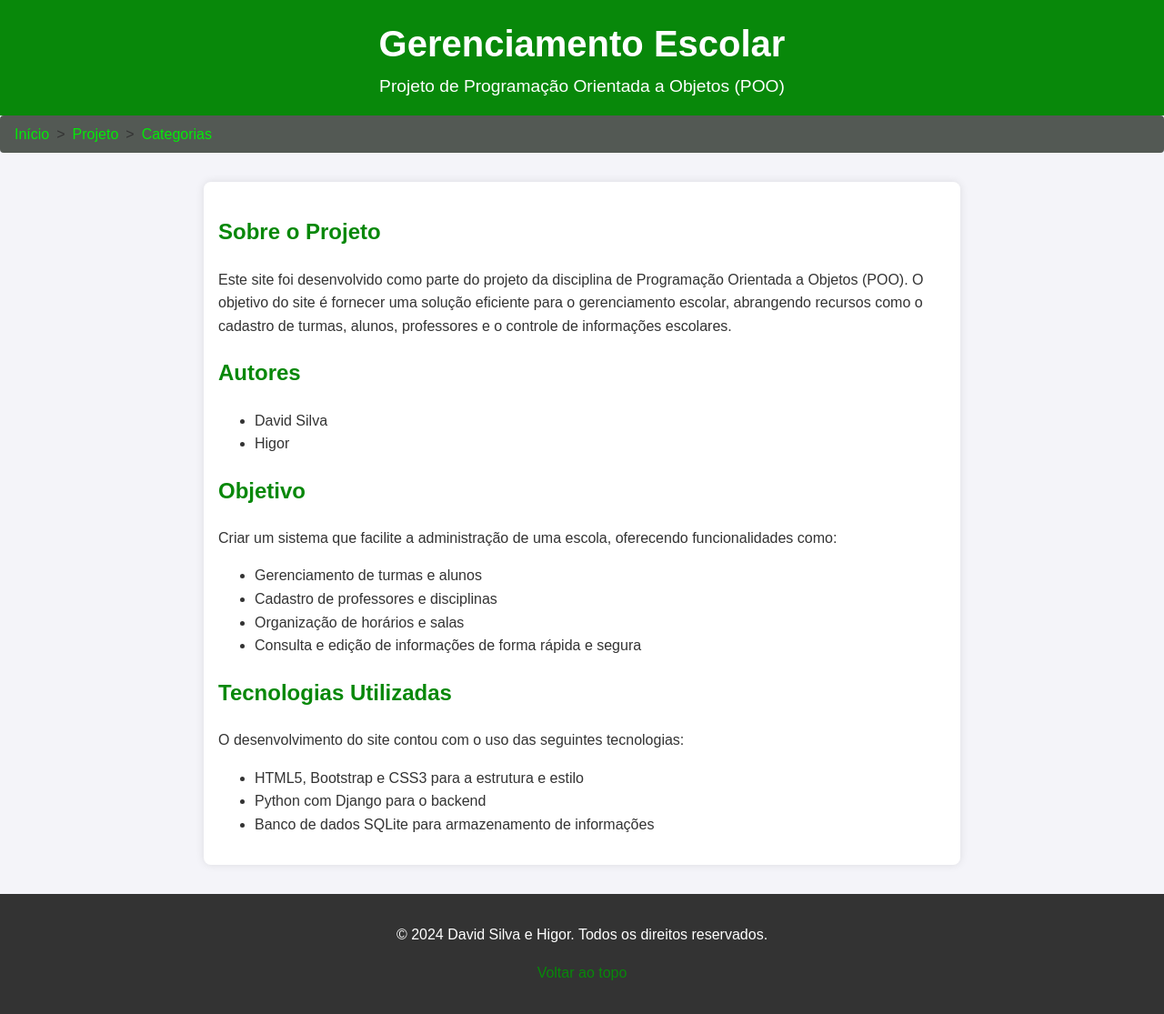
After one commit to HigorOliDev/projeto-poo-hd, a Django app: page /Detalhar/ in a window 1280 px wide. The commit adds this page. Shown: the whole page at 91% size. Run offline with Django 5.2, Linux system fonts and the light colour scheme.

```diff
--- a/app/forms.py
+++ b/app/forms.py
@@ -13,14 +13,15 @@ class Professorform(forms.ModelForm):
         fields = ['nome', 'codigo_professor', 'especialidade']
 
 class Turmaform(forms.ModelForm):
+
     class Meta:
         model = Turma
-        fields = ['nome', 'sala', 'ano']
+        fields = ['nome_turma', 'sala', 'ano']
 
 class Disciplinaform(forms.ModelForm):
     class Meta:
         model = Disciplina
-        fields = ['nome', 'codigo_disciplina', 'professor']
+        fields = ['nome_disciplina', 'codigo_disciplina', 'professor']
 
 class Horarioform(forms.ModelForm):
     class Meta:
--- /dev/null
+++ b/app/templates/Detalhar.html
@@ -0,0 +1,147 @@
+<!DOCTYPE html>
+<html lang="pt-BR">
+<head>
+    <meta charset="UTF-8">
+    <meta name="viewport" content="width=device-width, initial-scale=1.0">
+    <meta name="description" content="Apresentação do projeto de Programação Orientada a Objetos (POO) para gerenciamento escolar">
+    <title>Apresentação do Projeto - Gerenciamento Escolar</title>
+    <style>
+        body {
+            font-family: Arial, sans-serif;
+            line-height: 1.6;
+            margin: 0;
+            padding: 0;
+            background-color: #f4f4f9;
+            color: #333;
+        }
+        header {
+            background: #08880a;
+            color: white;
+            padding: 1rem 0;
+            text-align: center;
+        }
+        header h1 {
+            margin: 0;
+            font-size: 2.5rem;
+        }
+        header p {
+            margin: 0;
+            font-size: 1.2rem;
+        }
+        .breadcrumb {
+            display: flex;
+            list-style: none;
+            padding: 0.5rem 1rem;
+            background: #535954;
+            margin: 0;
+            border-radius: 4px;
+        }
+        .breadcrumb li {
+            margin-right: 0.5rem;
+        }
+        .breadcrumb li a {
+            text-decoration: none;
+            color: #04ea08;
+        }
+        .breadcrumb li a:hover {
+            text-decoration: underline;
+        }
+        .breadcrumb li::after {
+            content: ">";
+            margin-left: 0.5rem;
+        }
+        .breadcrumb li:last-child::after {
+            content: "";
+        }
+        .container {
+            max-width: 800px;
+            margin: 2rem auto;
+            padding: 1rem;
+            background: white;
+            box-shadow: 0 0 10px rgba(0, 0, 0, 0.1);
+            border-radius: 8px;
+        }
+        h2 {
+            color: #08880a;
+        }
+        footer {
+            text-align: center;
+            padding: 1rem;
+            background: #333;
+            color: white;
+            margin-top: 2rem;
+        }
+        footer a {
+            color: #08880a;
+            text-decoration: none;
+        }
+        footer a:hover {
+            text-decoration: underline;
+        }
+    </style>
+</head>
+<body>
+    <header>
+        <h1>Gerenciamento Escolar</h1>
+        <p>Projeto de Programação Orientada a Objetos (POO)</p>
+    </header>
+
+    <nav>
+        <ul class="breadcrumb">
+            <li><a href="/">Início</a></li>
+            <li><a href="/gerenciar">Projeto</a></li>
+            <li><a href="/Categorias">Categorias</a></li>
+
+        </ul>
+    </nav>
+
+    <main class="container">
+        <section>
+            <h2>Sobre o Projeto</h2>
+            <p>
+                Este site foi desenvolvido como parte do projeto da disciplina de Programação Orientada a Objetos (POO).
+                O objetivo do site é fornecer uma solução eficiente para o gerenciamento escolar, abrangendo recursos
+                como o cadastro de turmas, alunos, professores e o controle de informações escolares.
+            </p>
+        </section>
+
+        <section>
+            <h2>Autores</h2>
+            <ul>
+                <li>David Silva</li>
+                <li>Higor</li>
+            </ul>
+        </section>
+
+        <section>
+            <h2>Objetivo</h2>
+            <p>
+                Criar um sistema que facilite a administração de uma escola, oferecendo funcionalidades como:
+            </p>
+            <ul>
+                <li>Gerenciamento de turmas e alunos</li>
+                <li>Cadastro de professores e disciplinas</li>
+                <li>Organização de horários e salas</li>
+                <li>Consulta e edição de informações de forma rápida e segura</li>
+            </ul>
+        </section>
+
+        <section>
+            <h2>Tecnologias Utilizadas</h2>
+            <p>
+                O desenvolvimento do site contou com o uso das seguintes tecnologias:
+            </p>
+            <ul>
+                <li>HTML5, Bootstrap e CSS3 para a estrutura e estilo</li>
+                <li>Python com Django para o backend</li>
+                <li>Banco de dados SQLite para armazenamento de informações</li>
+            </ul>
+        </section>
+    </main>
+
+    <footer>
+        <p>&copy; 2024 David Silva e Higor. Todos os direitos reservados.</p>
+        <p><a href="#">Voltar ao topo</a></p>
+    </footer>
+</body>
+</html>
--- a/app/templates/index.html
+++ b/app/templates/index.html
@@ -2,14 +2,14 @@
     <style>
         body {
             font-family: Arial, sans-serif;
-            background-color: #f4f4f4;
+            background-color: #c7c5c5;
             display: flex;
             justify-content: center;
             align-items: center;
             height: 100vh;
         }
         .login-container {
-            background: #fff;
+            background: #d9f1fb;
             padding: 30px;
             border-radius: 8px;
             box-shadow: 0 4px 8px rgba(0, 0, 0, 0.1);
--- a/app/templates/listaHorarios.html
+++ b/app/templates/listaHorarios.html
@@ -2,7 +2,7 @@
 <head>
     <meta charset="UTF-8">
     <meta name="viewport" content="width=device-width, initial-scale=1.0">
-    <title>Lista de Alunos</title>
+    <title>Lista de Horarios</title>
     <link href="https://cdn.jsdelivr.net/npm/bootstrap@5.3.0/dist/css/bootstrap.min.css" rel="stylesheet">
 </head>
 <body>
--- a/app/templates/listaTurmas.html
+++ b/app/templates/listaTurmas.html
@@ -36,7 +36,7 @@
             <tbody>
               {% for valor in listaTurmas %}
               <tr>
-                  <td>{{valor.nome}}</td>
+                  <td>{{valor.nome_turma}}</td>
                   <td>{{valor.ano}}</td>
                   <td>{{valor.sala}}</td>
                   <td>
--- a/app/views.py
+++ b/app/views.py
@@ -1,4 +1,4 @@
-from django.shortcuts import render, redirect
+from django.shortcuts import render, redirect,get_object_or_404
 from app.models import Aluno, Professor, Disciplina, Turma, Horario
 from .forms import Alunoform, Professorform, Turmaform, Disciplinaform, Horarioform
 from .models import Aluno, Professor, Disciplina, Turma, Horario
@@ -9,6 +9,10 @@ def index(request):
     return render(request, 'index.html')
 def Gerenciar(request):
     return render(request, 'gerenciar.html')
+def Detalhar(request):
+    return render(request, 'Detalhar.html')
+def Categorias(request):
+    return render (request, 'Categorias.html')
 
 def index_int(request,valor):
     return render(request,'index.html',{'valor':valor,'tipo':'int'})
@@ -24,22 +28,21 @@ def listaHorarios(request):
     return render(request, 'listaHorarios.html',{'listaHorarios':Horario.objects.all()})
 #Edita os Objetos
 def editarAlunos(request, id):
-
-    aluno = Aluno.objects.get(id=id)
+    aluno = get_object_or_404(Aluno, id=id)
+    turmas = Turma.objects.all()
 
     if request.method == "POST":
-        # Atualiza os campos do aluno com os dados enviados
         aluno.nome = request.POST.get("nome")
         aluno.matricula = request.POST.get("matricula")
-        #print(request.POST.get("turma"))
+        turma_id = request.POST.get("turma")
+        aluno.turma = get_object_or_404(Turma, id=turma_id)
         aluno.data_nascimento = request.POST.get("data_nascimento")
 
         # Salva as alterações
         aluno.save()
-        return redirect("listaAlunos")  # Redireciona após salvar
+        return redirect("listaAlunos")
     else:
-        # Renderiza o formulário com os dados do aluno
-        return render(request, 'editarAlunos.html', {'dadosAluno': aluno})
+        return render(request, 'editarAlunos.html', {'dadosAluno': aluno, 'turmas': turmas})
 
 def editarProfessores(request, id):
 
@@ -60,20 +63,22 @@ def editarProfessores(request, id):
 
 def editarDisciplinas(request, id):
 
-    disciplinas =Disciplina(editarDisciplinas, id=id)
-
+    disciplinas =  get_object_or_404(Disciplina,id=id)
+    professor = Professor.objects.all
     if request.method == "POST":
         # Atualiza os campos do professor com os dados enviados
-        disciplinas.nome = request.POST.get("nome")
+        disciplinas.nome_disciplina = request.POST.get("nome")
         disciplinas.codigo_disciplina = request.POST.get("codigo_disciplina")
-        disciplinas.professor = request.POST.get("professor")  # Removido o ponto
+        professor_id = request.POST.get("professor")
+        disciplinas.professor = get_object_or_404(Professor, id=professor_id)
+
 
         # Salva as alterações
         disciplinas.save()
         return redirect("listaDisciplinas")  # Redireciona após salvar
     else:
         # Renderiza o formulário com os dados
-        return render(request, 'editarDisciplinas.html', {'dadosDisciplina': disciplinas})
+        return render(request, 'editarDisciplinas.html', {'dadosDisciplina': disciplinas, 'dadosProfessor': professor })
 
 def editarTurmas(request, id):
 
--- a/projetoHigor/urls.py
+++ b/projetoHigor/urls.py
@@ -1,7 +1,7 @@
 
 from django.contrib import admin
 from django.urls import path
-from app.views import Gerenciar,index, listaAlunos,listaProfessores,listaDisciplinas,listaTurmas,listaHorarios, editarAlunos,editarProfessores,editarDisciplinas,editarTurmas,editarHorarios,deletarAlunos, deletarProfessor, deletarTurmas,deletarHorarios, deletarDisciplinas, adicionarAluno, adicionarProfessor, adicionarTurma, adicionarDisciplina, adicionarHorario
+from app.views import Gerenciar,Detalhar,Categorias,index, listaAlunos,listaProfessores,listaDisciplinas,listaTurmas,listaHorarios, editarAlunos,editarProfessores,editarDisciplinas,editarTurmas,editarHorarios,deletarAlunos, deletarProfessor, deletarTurmas,deletarHorarios, deletarDisciplinas, adicionarAluno, adicionarProfessor, adicionarTurma, adicionarDisciplina, adicionarHorario
 
 
 urlpatterns = [
@@ -10,6 +10,9 @@ urlpatterns = [
 
     path('', index, name='login'),
     path('gerenciar',Gerenciar,name='gerenciar'),
+    path('Detalhar/',Detalhar, name='Detalhar'),
+    path('Categorias/', Categorias, name='Categorias'),
+
 
 
     path('listaAlunos',listaAlunos,name="listaAlunos"),
@@ -35,5 +38,4 @@ urlpatterns = [
     path('adicionarTurma/', adicionarTurma, name='adicionarTurma'),
     path('adicionarDisciplina/', adicionarDisciplina, name='adicionarDisciplina'),
     path('adicionarHorario/', adicionarHorario, name='adicionarHorario')
-
 ]
```
Also changed, not shown: app/models.py (+10 -11 lines), app/templates/Categorias.html (added, +107 -0 lines), app/templates/EditarProfessores.html (+46 -16 lines), app/templates/editarAlunos.html (+6 -2 lines), app/templates/editarDisciplinas.html (+48 -15 lines), app/templates/editarTurmas.html (+42 -14 lines), app/templates/editarhorarios.html (+47 -15 lines), app/templates/gerenciar.html (+38 -6 lines), app/templates/listaDisciplinas.html (+4 -4 lines), app/migrations/0007_rename_turma_horario_nome.py (added), app/migrations/0008_rename_nome_disciplina_nome_disciplina_and_more.py (added), db.sqlite3, 1 other file.
